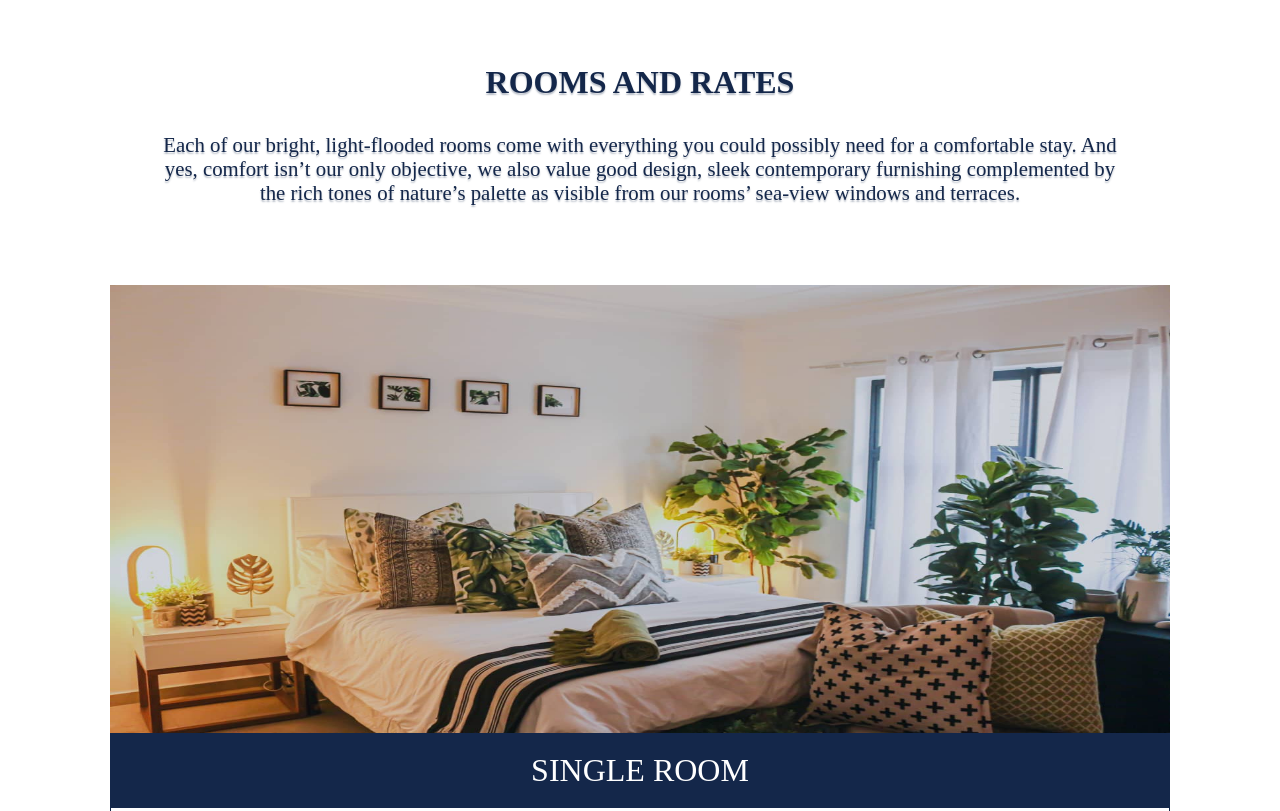
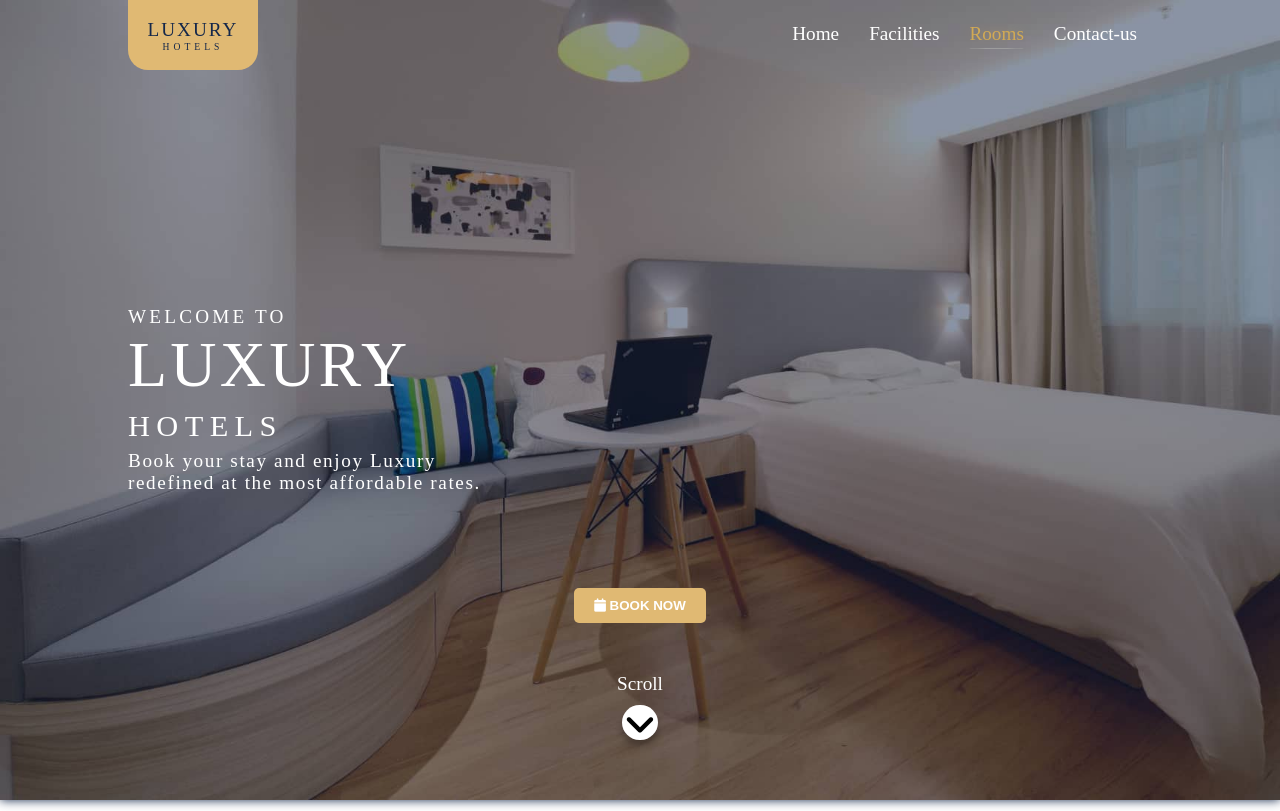
Before and after one commit to devshashtag/luxury-hotels, a plain HTML site: page pages/rooms.html in a window 1280 px wide. Shown: the top 811 px of the page. Drawn offline with Linux system fonts and the light colour scheme.

Commit message:
rooms header completed

```diff
--- a/assets/css/styles.css
+++ b/assets/css/styles.css
@@ -93,18 +93,95 @@ a {
 /* end of global style */
 
 /* header */
-.contact__header {
+.main__header {
   position: relative;
+  color: white;
+
   display:flex;
   flex-direction:column;
   align-items:center;
 
-  background-color: #14274A;
-  color: white;
-  height: 40vh;
   box-shadow: 0 0 10px #14274A;
 }
 
+.contact__header {
+  background-color: #14274A;
+  height: 40vh;
+}
+
+.rooms__header {
+  background: url("../images/rooms/header.jpg") no-repeat;
+  background-size: cover;
+  background-clip: border-box;
+
+  height: 100vh;
+}
+
+/** header options **/
+.header__title {
+  position:absolute;
+  left:10vw;
+  height:100vh;
+  display:flex;
+  flex-direction:column;
+  justify-content:center;
+  font-size:1.2rem;
+  letter-spacing:0.1rem;
+}
+
+.title--mid {
+  font-size:1.2rem;
+  letter-spacing:0.2rem;
+}
+
+.title--big {
+  font-size:4rem;
+  letter-spacing:0.2rem;
+}
+
+.title--space {
+  font-size:1.9rem;
+  letter-spacing:0.4rem;
+  line-height:3rem;
+}
+.header__options {
+  position:absolute;
+  bottom:0;
+}
+
+.options__btn {
+  color: var(--white-color-1);
+  padding:10px 20px;
+  background-color:#E0B973;
+  border-radius:5px;
+  margin-bottom:50px;
+  font-weight:bold;
+  cursor:pointer;
+}
+
+.options__scroll {
+  display:flex;
+  flex-direction:column;
+  justify-content:center;
+  align-items:center;
+  margin-bottom:60px;
+  font-size:1.2rem;
+}
+
+.options__scroll button {
+  display: inline-block;
+  width:2.2rem;
+  height:2.2rem;
+  cursor: pointer;
+
+  background-color: var(--white-color-1);
+  font-size: 2.2rem;
+  margin-top:10px;
+  border-radius: 50%;
+  box-shadow: 0 0.4rem 0.4rem rgba(0, 0, 0, 0.25);
+}
+
+/** end of header options **/
 /** menu **/
 .header__menu {
   position: absolute;
@@ -199,7 +276,7 @@ a {
 }
 /** end of brand **/
 /** header title **/
-.header__title {
+.contact__header__title {
   position:absolute;
   width:100%;
   height:100%;
--- a/pages/rooms.html
+++ b/pages/rooms.html
@@ -4,7 +4,7 @@
     <meta charset="UTF-8" />
     <meta name="viewport" content="width=device-width, initial-scale=1.0" />
     <!-- font awsome -->
-    <script src="https://use.fontawesome.com/4e294f0efa.js"></script>
+    <link rel="stylesheet" href="https://cdnjs.cloudflare.com/ajax/libs/font-awesome/6.0.0-beta3/css/all.min.css" integrity="sha512-Fo3rlrZj/k7ujTnHg4CGR2D7kSs0v4LLanw2qksYuRlEzO+tcaEPQogQ0KaoGN26/zrn20ImR1DfuLWnOo7aBA==" crossorigin="anonymous" referrerpolicy="no-referrer" />
 
     <!-- styles -->
     <link rel="stylesheet" href="../assets/css/styles.css" />
@@ -12,6 +12,41 @@
     <title>Luxury Hotels /rooms</title>
   </head>
   <body>
+    <!-- rooms header -->
+    <div class="main__header rooms__header noselect">
+      <ul class="header__menu">
+        <li><a class="menu__item" href="index.html">Home</a></li>
+        <li><a class="menu__item" href="facilities.html">Facilities</a></li>
+        <li><a class="menu__item item--active" href="rooms.html">Rooms</a></li>
+        <li><a class="menu__item" href="contact_us.html">Contact-us</a></li>
+      </ul>
+
+      <div class="menu__toggle"></div>
+
+      <div class="header__brand">
+        <div class="brand__text">LUXURY<span>HOTELS</span></div>
+      </div>
+
+      <div class="header__title">
+        <div class="title--mid">WELCOME TO</div>
+        <div class="title--big">LUXURY</div>
+        <div class="title--space">HOTELS</div>
+        Book your stay and enjoy Luxury<br>
+        redefined at the most affordable rates.
+      </div>
+
+      <div class="header__options">
+        <button class="options__btn">
+          <i class="fa fa-calendar"></i> BOOK NOW
+        </button>
+
+        <div class="options__scroll">
+          Scroll
+          <button type="button"><i class="fa fa-angle-down"></i></button>
+        </div>
+      </div>
+    </div>
+    <!-- end of rooms header -->
     <!-- end of main content -->
     <main class="rooms-main">
       <div class="rooms__info">
```
Also changed, not shown: pages/contact_us.html (+7 -6 lines).
